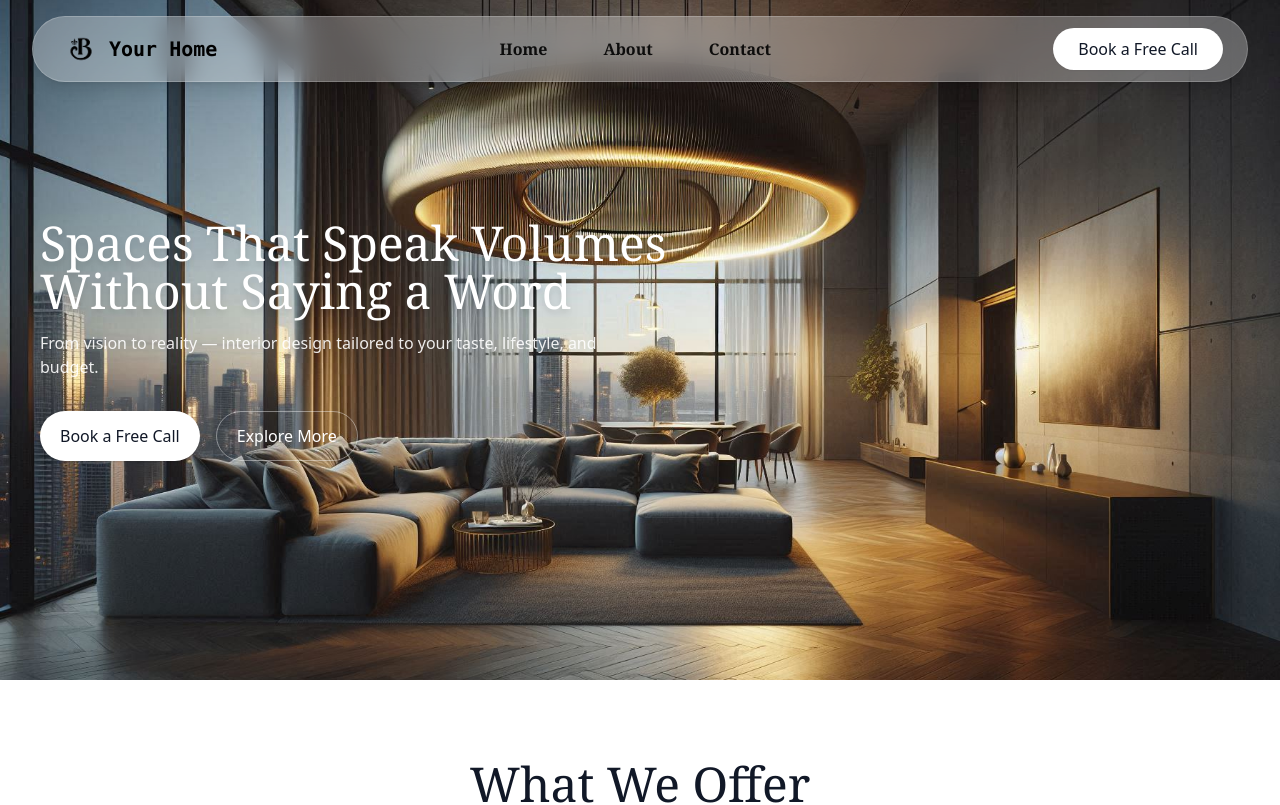
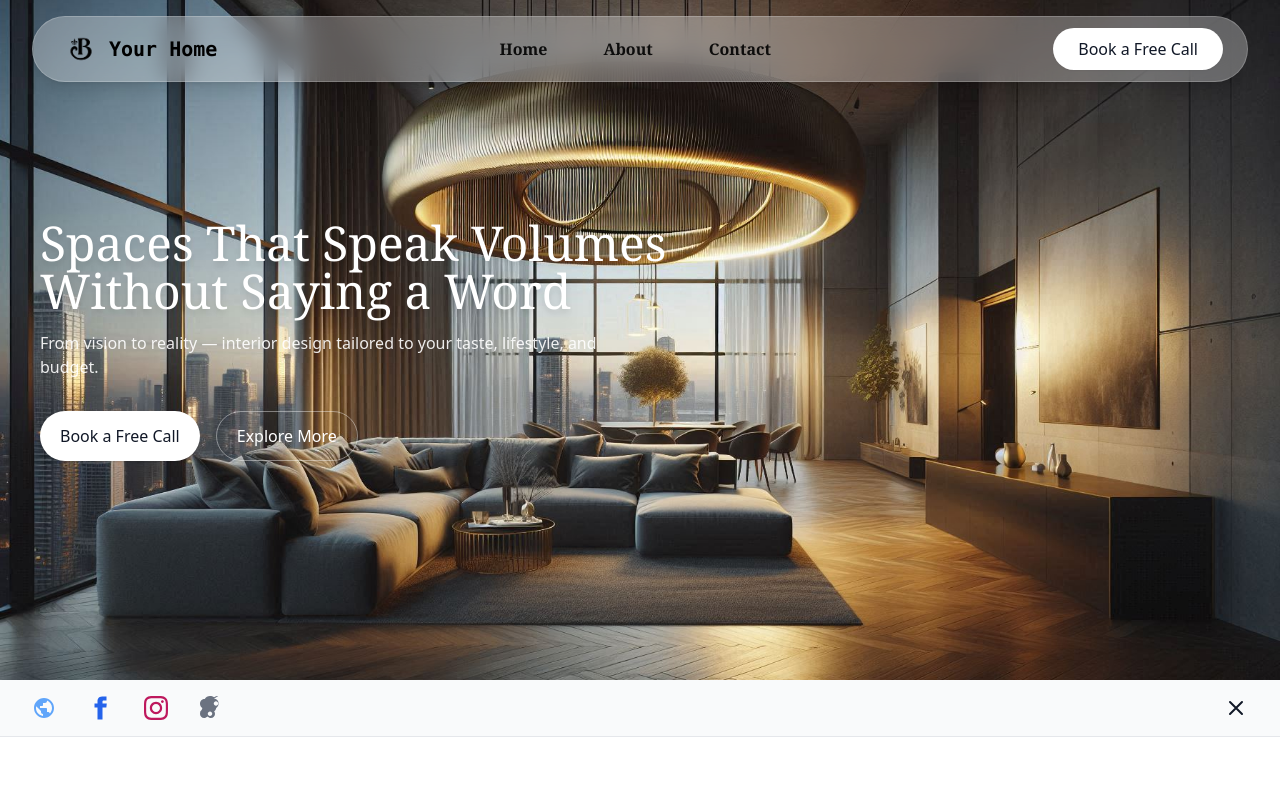
Before and after one commit to Nati-darse/Figma, an Angular app in the folder unk/I/: page / in a window 1280 px wide. Shown: the top 805 px of the page. Built offline with nearby package versions, Linux system fonts and the light colour scheme.

Commit message:
assets are linked , offer section

```diff
--- a/unk/I/src/app/Components/social-bar/social-bar.component.ts
+++ b/unk/I/src/app/Components/social-bar/social-bar.component.ts
@@ -9,5 +9,9 @@ import { CommonModule } from '@angular/common';
   styleUrls: ['./social-bar.component.css']
 })
 export class SocialBarComponent {
-  socials = ['Google', 'Facebook', 'Instagram', 'Threads'];
+  isVisible = true;
+
+  closeBar() {
+    this.isVisible = false;
+  }
 }
```
